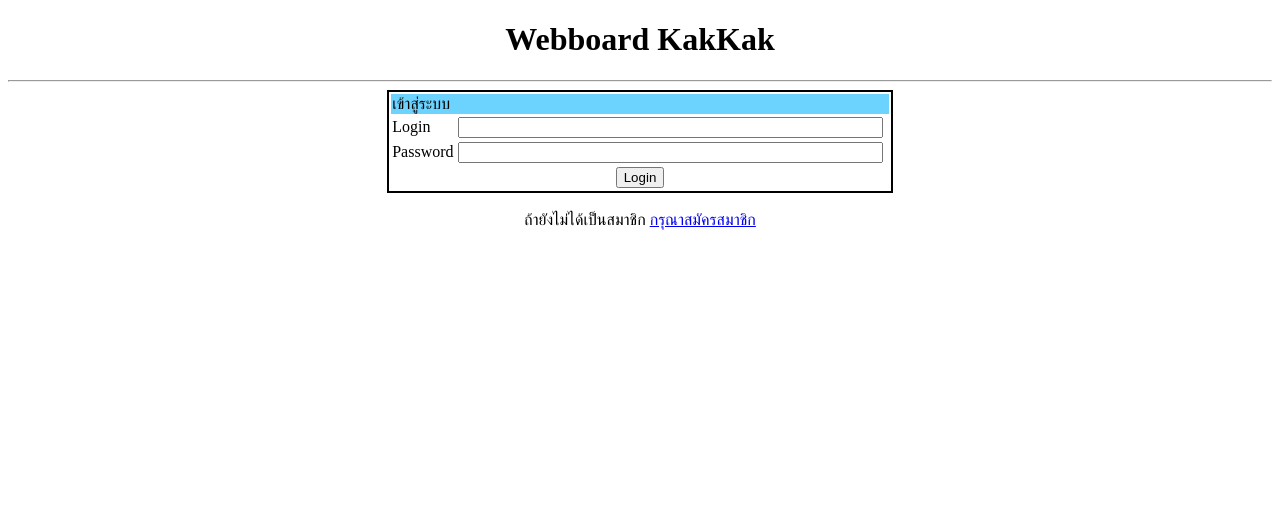
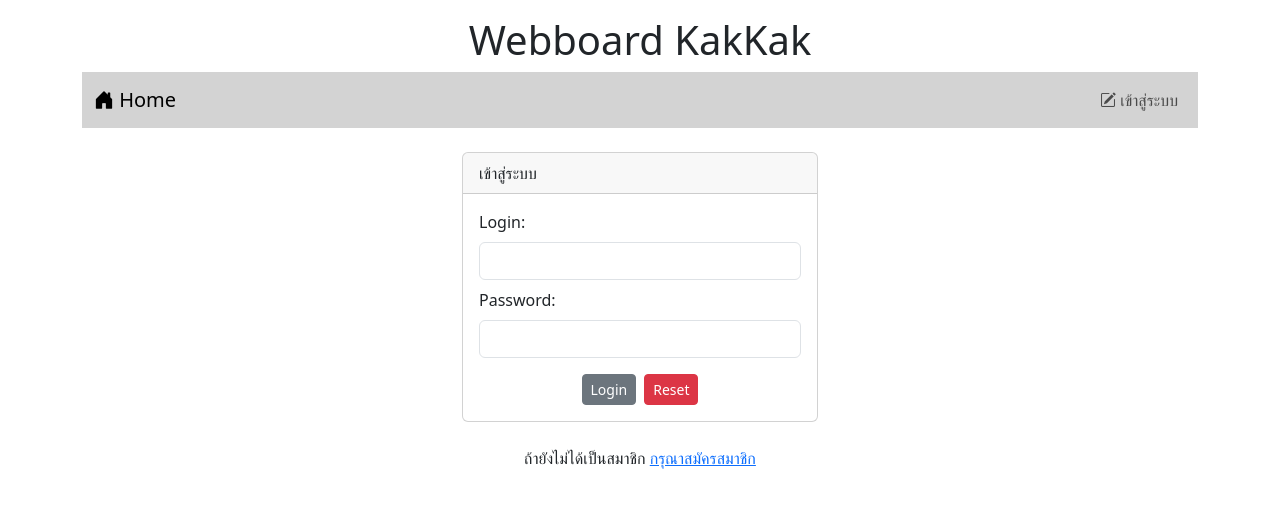
Before and after one commit to phollakrit/Webboard_ECT_Fri, a PHP site: page /login.php in a window 1280 px wide. Shown: the top 508 px of the page. Run offline with PHP 8.4, Linux system fonts and the light colour scheme.

Commit message:
Work7 Finished (Bootstrap)
Work7 Finished (Bootstrap)

```diff
--- a/login.php
+++ b/login.php
@@ -10,21 +10,54 @@ if(isset($_SESSION['id'])){
 <head>
     <meta charset="UTF-8">
     <meta name="viewport" content="width=device-width, initial-scale=1.0">
+    <link href="https://cdn.jsdelivr.net/npm/bootstrap@5.3.2/dist/css/bootstrap.min.css" rel="stylesheet" integrity="sha384-T3c6CoIi6uLrA9TneNEoa7RxnatzjcDSCmG1MXxSR1GAsXEV/Dwwykc2MPK8M2HN" crossorigin="anonymous">
+    <script src="https://cdn.jsdelivr.net/npm/bootstrap@5.3.2/dist/js/bootstrap.bundle.min.js" integrity="sha384-C6RzsynM9kWDrMNeT87bh95OGNyZPhcTNXj1NW7RuBCsyN/o0jlpcV8Qyq46cDfL" crossorigin="anonymous"></script>
+    <link rel="stylesheet" href="https://cdn.jsdelivr.net/npm/bootstrap-icons@1.11.3/font/bootstrap-icons.min.css">
     <title>Login</title>
 </head>
 <body>
-    <h1 style="text-align: center;">Webboard KakKak</h1>
-    <hr>
-    <form action="verify.php" method="post">
-        <table style="border: 2px solid black; width: 40%;" align="center">
-            <tr><td colspan="2" style="background-color: #6cd2fe;">เข้าสู่ระบบ</td></tr>
-            <tr><td>Login</td><td><input type="text" name="login" size="50" required></td></tr>
-            <tr><td>Password</td><td><input type="password" name="pwd" size="50" required></td></tr>
-            <tr><td colspan="2" align="center"><input type="submit" value="Login"></td></tr>
-        </table>
-        <br>
-        <center>ถ้ายังไม่ได้เป็นสมาชิก <a href="register.php">กรุณาสมัครสมาชิก</a></center>
+    <div class="container-lg">
+    <h1 style="text-align: center;" class="mt-3">Webboard KakKak</h1>
 
-    </form>
+    <?php include "nav.php" ?>
+
+    <div class="row mt-4">
+        <div class="col-lg-4 col-md-3 col-sm-2 col-1"></div>
+        <div class="col-lg-4 col-md-6 col-sm-8 col-10">
+            <?php
+            if(isset($_SESSION['error'])){
+                echo "<div class='alert alert-danger'>ชื่อบัญชีหรือรหัสผ่านไม่ถูกต้อง</div>";
+                unset($_SESSION['error']);
+            }
+            ?>
+            <div class="card">
+                <div class="card-header">เข้าสู่ระบบ</div>
+                <div class="card-body">
+                    <form action="verify.php" method="post">
+                        <div class="form-group">
+                            <label for="user" class="form-label">Login:</label>
+                            <input type="text" id="user" class="form-control"
+                            name="login" required>
+                        </div>
+                        <div class="form-group mt-2">
+                            <label for="pwd" class="form-label">Password:</label>
+                            <input type="password" name="pwd" id="pwd"
+                            class="form-control" required>
+                        </div>
+                        <div class="mt-3 justify-content-center d-flex">
+                            <button type="submit" class="btn btn-secondary btn-sm me-2">Login</button>
+                            <button type="reset" class="btn btn-danger btn-sm">Reset</button>
+                        </div>
+                    </form>
+                </div>
+            </div>
+        </div>
+        <div class="col-lg-4 col-md-3 col-sm-2 col-1"></div>
+    </div>
+    <br>
+    <center>ถ้ายังไม่ได้เป็นสมาชิก <a href="register.php">กรุณาสมัครสมาชิก</a></center>
+
+
+    </div>
 </body>
 </html>
--- /dev/null
+++ b/nav.php
@@ -0,0 +1,25 @@
+<nav class="navbar navbar-expand-sm" style="background-color: #d3d3d3;">
+        <div class="container-fluid">
+            <a class="navbar-brand" href="index.php"><i class="bi bi-house-door-fill"></i> Home</a>
+            <ul class="navbar-nav">
+                <?php if(!isset($_SESSION['id'])){ ?>
+                <li class="nav-item">
+                    <a class="nav-link" aria-current="page" href="login.php"><i class="bi bi-pencil-square"></i> เข้าสู่ระบบ</a>
+                </li>
+                <?php }else{ ?>
+                <li class="nav-item dropdown">
+                    <a class="btn btn-outline-secondary dropdown-toggle" href="#" role="button" data-bs-toggle="dropdown" aria-expanded="false">
+                        <i class="bi bi-person-lines-fill"></i> <?php echo $_SESSION['username']; ?>
+                    </a>
+                    <ul class="dropdown-menu">
+                        <li><a class="dropdown-item" href="logout.php"><i class="bi bi-power"></i> ออกจากระบบ</a></li>
+
+                    </ul>
+                </li>
+
+                <?php } ?>
+
+            </ul>
+
+        </div>
+    </nav>
```
Also changed, not shown: index.php (+1 -25 lines), verify.php (+15 -8 lines).
